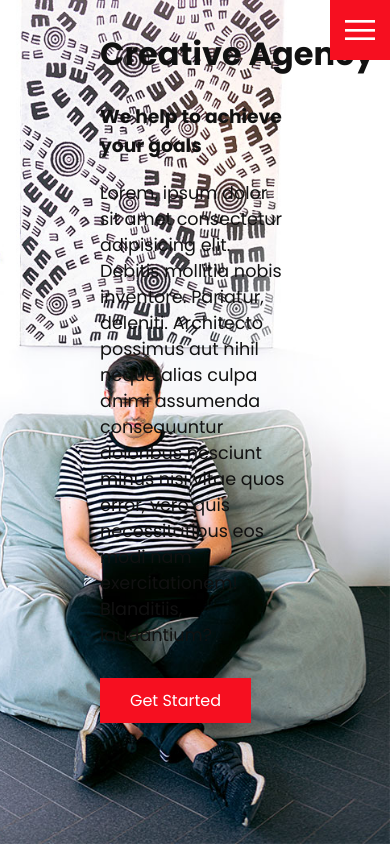
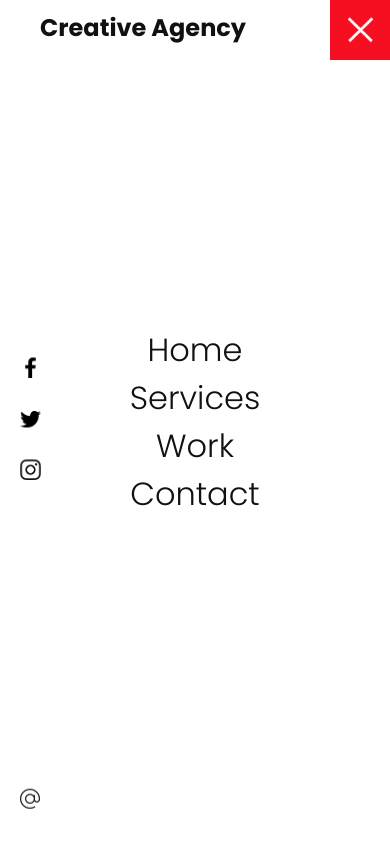
Before and after one commit to tichif/creative-agency, a plain HTML site: page index.html in a window 390 px wide. Both pictures are taken after a click on the element 360 px from the left and 30 px from the top of the page. Drawn offline with Linux system fonts and the light colour scheme.

Commit message:
Activate the toggle button and add media queries

```diff
--- a/css/style.css
+++ b/css/style.css
@@ -34,6 +34,7 @@ section {
   padding: 100px;
 }
 
+/* basic style */
 .btn {
   cursor: pointer;
   display: inline-block;
@@ -57,6 +58,7 @@ section {
   z-index: 20;
 }
 
+/* Toggle */
 .toggle {
   border: none;
   position: fixed;
@@ -79,6 +81,7 @@ section {
   background-position: center;
 }
 
+/* navigation */
 .navigation {
   position: fixed;
   top: 0;
@@ -139,6 +142,7 @@ section {
   transform: scale(0.5);
 }
 
+/* Home page */
 .home-image {
   position: absolute;
   bottom: 0;
@@ -151,3 +155,23 @@ section {
   max-width: 600px;
   position: relative;
 }
+/* Media query */
+@media (max-width: 1068px) {
+  .home-image {
+    display: none;
+  }
+
+  .logo {
+    top: 10px;
+    left: 40px;
+    font-size: 1.5rem;
+  }
+
+  section {
+    padding: 100px 40px;
+  }
+
+  .navigation ul li a {
+    font-size: 2rem;
+  }
+}
--- a/js/app.js
+++ b/js/app.js
@@ -0,0 +1,7 @@
+const toggle = document.querySelector('.toggle');
+const navigation = document.querySelector('.navigation');
+
+toggle.addEventListener('click', () => {
+  toggle.classList.toggle('active');
+  navigation.classList.toggle('active');
+});
```
